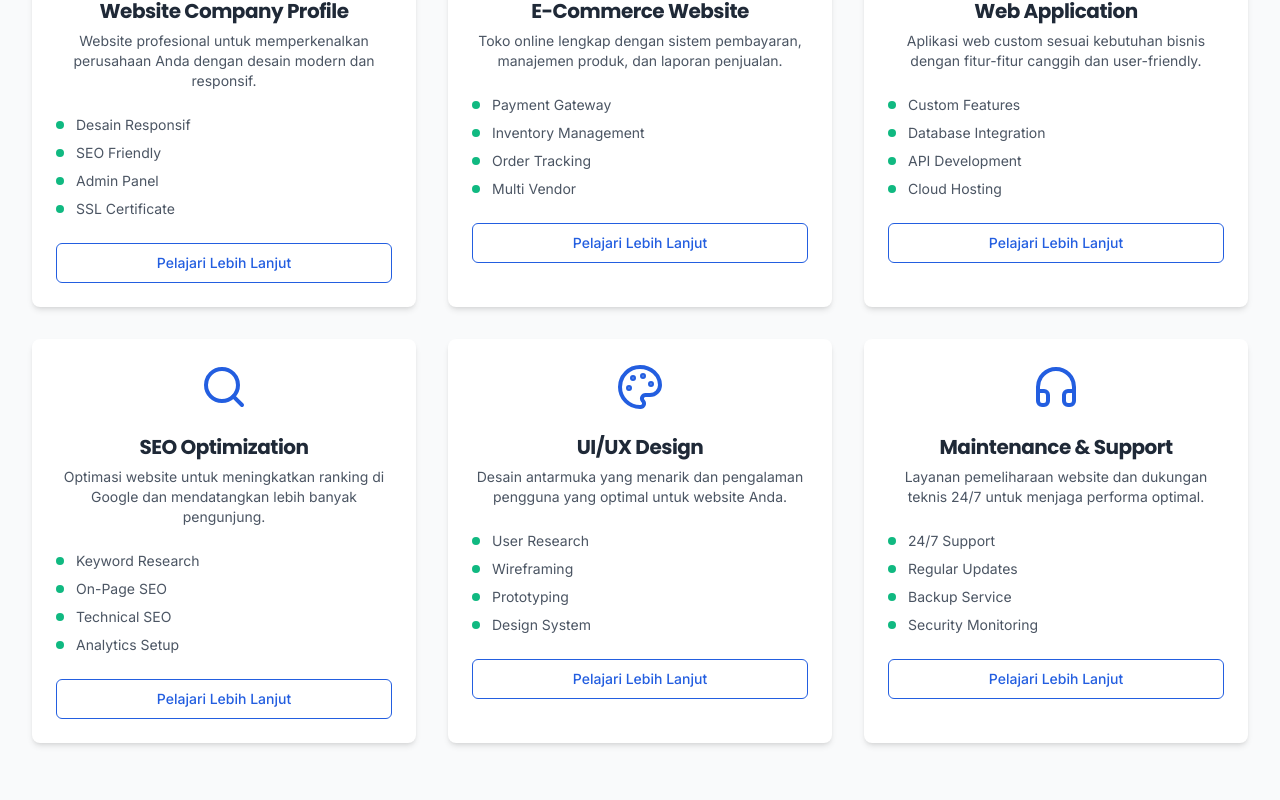
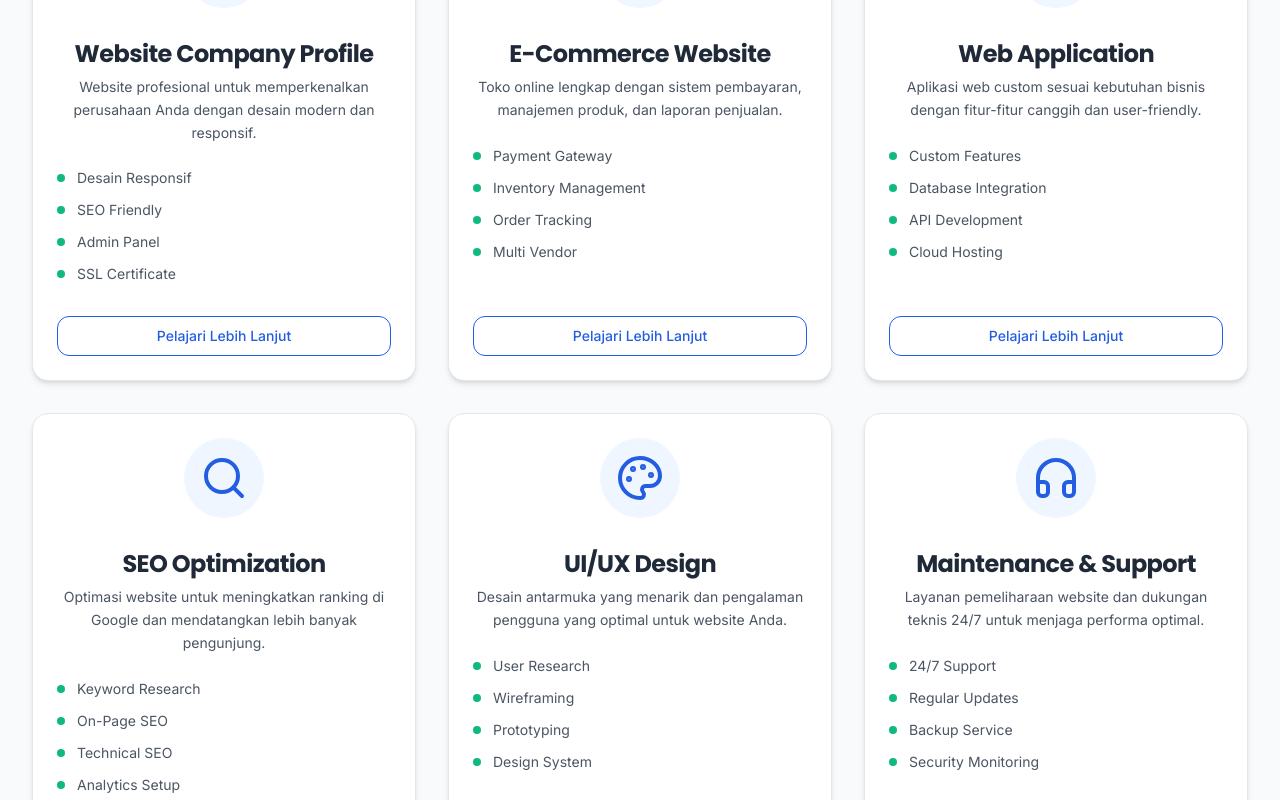
Before and after one commit to zhafranth/solusi-web-usaha-fe, a React (Vite) app: page / in a window 1280 px wide. Shown: the part 1400-2200 px from the top of the page. Built offline with nearby package versions, Linux system fonts and the light colour scheme.

Commit message:
feat: adjustment styling card service

```diff
--- a/src/components/Services.jsx
+++ b/src/components/Services.jsx
@@ -1,46 +1,95 @@
-import { Card, CardContent, CardDescription, CardHeader, CardTitle } from "./ui/card"
-import { Button } from "./ui/button"
-import { Globe, Smartphone, ShoppingCart, Search, Palette, Headphones } from "lucide-react"
+import {
+  Card,
+  CardContent,
+  CardDescription,
+  CardHeader,
+  CardTitle,
+} from "./ui/card";
+import { Button } from "./ui/button";
+import {
+  Globe,
+  Smartphone,
+  ShoppingCart,
+  Search,
+  Palette,
+  Headphones,
+} from "lucide-react";
 
 const Services = () => {
   const services = [
     {
       icon: <Globe className="text-primary-blue" size={48} />,
       title: "Website Company Profile",
-      description: "Website profesional untuk memperkenalkan perusahaan Anda dengan desain modern dan responsif.",
-      features: ["Desain Responsif", "SEO Friendly", "Admin Panel", "SSL Certificate"]
+      description:
+        "Website profesional untuk memperkenalkan perusahaan Anda dengan desain modern dan responsif.",
+      features: [
+        "Desain Responsif",
+        "SEO Friendly",
+        "Admin Panel",
+        "SSL Certificate",
+      ],
     },
     {
       icon: <ShoppingCart className="text-primary-blue" size={48} />,
       title: "E-Commerce Website",
-      description: "Toko online lengkap dengan sistem pembayaran, manajemen produk, dan laporan penjualan.",
-      features: ["Payment Gateway", "Inventory Management", "Order Tracking", "Multi Vendor"]
+      description:
+        "Toko online lengkap dengan sistem pembayaran, manajemen produk, dan laporan penjualan.",
+      features: [
+        "Payment Gateway",
+        "Inventory Management",
+        "Order Tracking",
+        "Multi Vendor",
+      ],
     },
     {
       icon: <Smartphone className="text-primary-blue" size={48} />,
       title: "Web Application",
-      description: "Aplikasi web custom sesuai kebutuhan bisnis dengan fitur-fitur canggih dan user-friendly.",
-      features: ["Custom Features", "Database Integration", "API Development", "Cloud Hosting"]
+      description:
+        "Aplikasi web custom sesuai kebutuhan bisnis dengan fitur-fitur canggih dan user-friendly.",
+      features: [
+        "Custom Features",
+        "Database Integration",
+        "API Development",
+        "Cloud Hosting",
+      ],
     },
     {
       icon: <Search className="text-primary-blue" size={48} />,
       title: "SEO Optimization",
-      description: "Optimasi website untuk meningkatkan ranking di Google dan mendatangkan lebih banyak pengunjung.",
-      features: ["Keyword Research", "On-Page SEO", "Technical SEO", "Analytics Setup"]
+      description:
+        "Optimasi website untuk meningkatkan ranking di Google dan mendatangkan lebih banyak pengunjung.",
+      features: [
+        "Keyword Research",
+        "On-Page SEO",
+        "Technical SEO",
+        "Analytics Setup",
+      ],
     },
     {
       icon: <Palette className="text-primary-blue" size={48} />,
       title: "UI/UX Design",
-      description: "Desain antarmuka yang menarik dan pengalaman pengguna yang optimal untuk website Anda.",
-      features: ["User Research", "Wireframing", "Prototyping", "Design System"]
+      description:
+        "Desain antarmuka yang menarik dan pengalaman pengguna yang optimal untuk website Anda.",
+      features: [
+        "User Research",
+        "Wireframing",
+        "Prototyping",
+        "Design System",
+      ],
     },
     {
       icon: <Headphones className="text-primary-blue" size={48} />,
       title: "Maintenance & Support",
-      description: "Layanan pemeliharaan website dan dukungan teknis 24/7 untuk menjaga performa optimal.",
-      features: ["24/7 Support", "Regular Updates", "Backup Service", "Security Monitoring"]
-    }
-  ]
+      description:
+        "Layanan pemeliharaan website dan dukungan teknis 24/7 untuk menjaga performa optimal.",
+      features: [
+        "24/7 Support",
+        "Regular Updates",
+        "Backup Service",
+        "Security Monitoring",
+      ],
+    },
+  ];
 
   return (
     <section id="services" className="py-20 bg-gray-50">
@@ -51,40 +100,54 @@ const Services = () => {
             Layanan Kami
           </h2>
           <p className="text-xl text-gray-600 font-body max-w-3xl mx-auto leading-relaxed">
-            Kami menyediakan berbagai layanan pengembangan web yang komprehensif untuk membantu bisnis Anda berkembang di era digital.
+            Kami menyediakan berbagai layanan pengembangan web yang komprehensif
+            untuk membantu bisnis Anda berkembang di era digital.
           </p>
         </div>
 
         {/* Services Grid */}
         <div className="grid md:grid-cols-2 lg:grid-cols-3 gap-8 mb-16">
           {services.map((service, index) => (
-            <Card key={index} className="hover:shadow-lg transition-shadow duration-300 border-0 shadow-md">
-              <CardHeader className="text-center">
-                <div className="flex justify-center mb-4">
+            <Card
+              key={index}
+              className="group hover:shadow-xl transition-all duration-300 border border-gray-200 hover:border-primary-blue rounded-2xl shadow-md overflow-hidden flex flex-col"
+              style={{ transition: "border-color 0.3s ease-in-out" }}
+            >
+              <CardHeader className="text-center relative">
+                <div className="flex justify-center mb-6 transform group-hover:scale-110 transition-transform duration-300">
+                  <div className="p-4 rounded-full bg-blue-50">
                     {service.icon}
                   </div>
-                <CardTitle className="text-xl font-heading font-bold text-gray-800">
+                </div>
+                <CardTitle className="text-2xl font-heading font-bold text-gray-800 mb-3">
                   {service.title}
                 </CardTitle>
-                <CardDescription className="text-gray-600 font-body">
+                <CardDescription className="text-gray-600 font-body leading-relaxed">
                   {service.description}
                 </CardDescription>
               </CardHeader>
-              <CardContent>
-                <ul className="space-y-2 mb-6">
+              <CardContent className="flex flex-col flex-grow">
+                <ul className="space-y-3 mb-8">
                   {service.features.map((feature, featureIndex) => (
-                    <li key={featureIndex} className="flex items-center text-sm text-gray-600 font-body">
-                      <div className="w-2 h-2 bg-primary-green rounded-full mr-3"></div>
+                    <li
+                      key={featureIndex}
+                      className="flex items-center text-sm text-gray-600 font-body"
+                    >
+                      <div className="w-2 h-2 bg-primary-green rounded-full mr-3 flex-shrink-0"></div>
+                      <span className="hover:text-primary-blue transition-colors duration-200">
                         {feature}
+                      </span>
                     </li>
                   ))}
                 </ul>
+                <div className="mt-auto">
                   <Button
                     variant="outline"
-                  className="w-full border-primary-blue text-primary-blue hover:bg-primary-blue hover:text-white font-body"
+                    className="w-full border-primary-blue text-primary-blue hover:bg-primary-blue hover:text-white font-body transition-colors duration-300 rounded-xl"
                   >
                     Pelajari Lebih Lanjut
                   </Button>
+                </div>
               </CardContent>
             </Card>
           ))}
@@ -96,7 +159,9 @@ const Services = () => {
             Siap Memulai Proyek Anda?
           </h3>
           <p className="text-lg text-gray-600 font-body mb-8 max-w-2xl mx-auto">
-            Konsultasikan kebutuhan website atau aplikasi web Anda dengan tim ahli kami. Dapatkan penawaran terbaik dan solusi yang tepat untuk bisnis Anda.
+            Konsultasikan kebutuhan website atau aplikasi web Anda dengan tim
+            ahli kami. Dapatkan penawaran terbaik dan solusi yang tepat untuk
+            bisnis Anda.
           </p>
           <div className="flex flex-col sm:flex-row gap-4 justify-center">
             <Button
@@ -116,7 +181,7 @@ const Services = () => {
         </div>
       </div>
     </section>
-  )
-}
+  );
+};
 
-export default Services
+export default Services;
```
Lines whose indentation alone changed are shown as unchanged.
